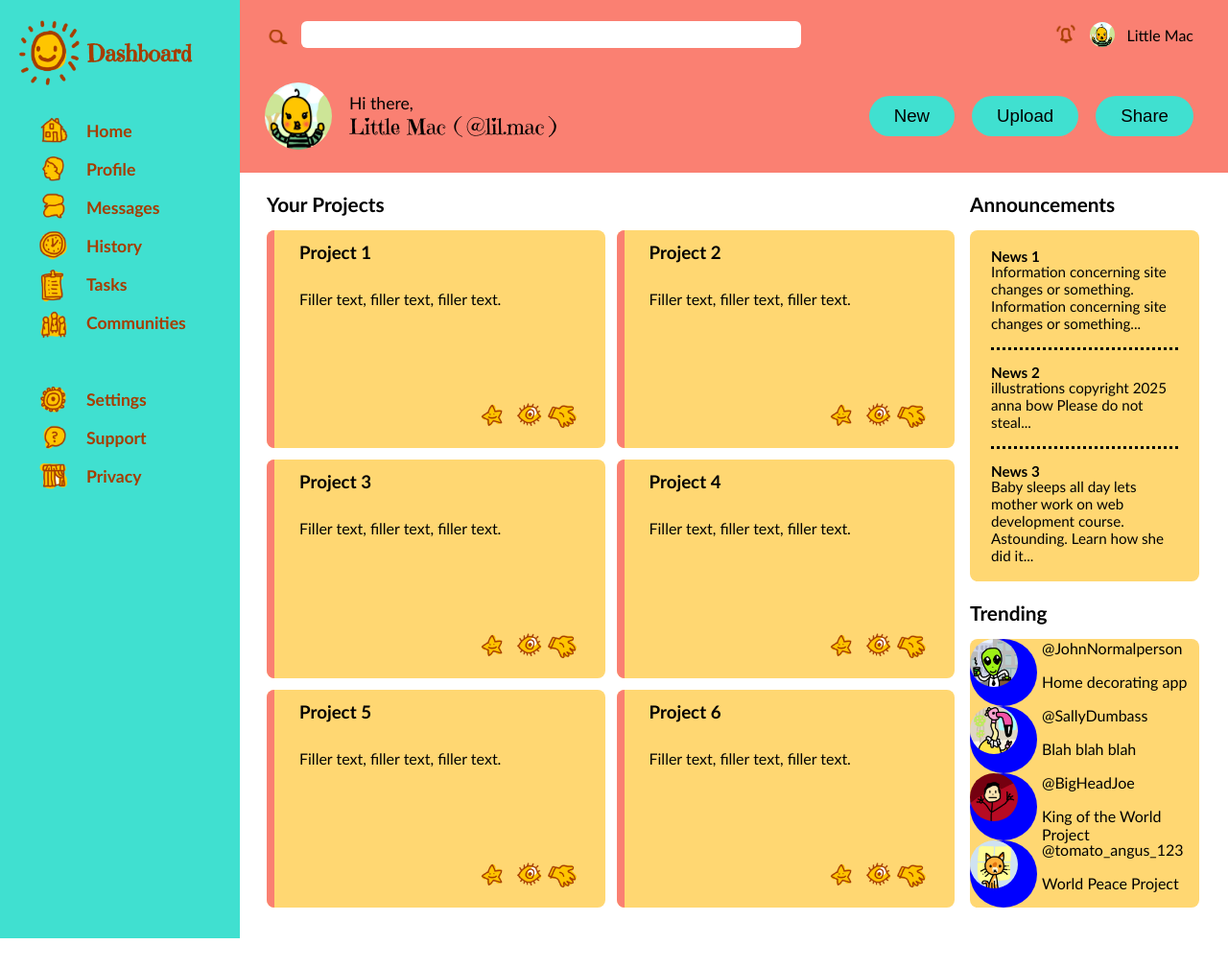
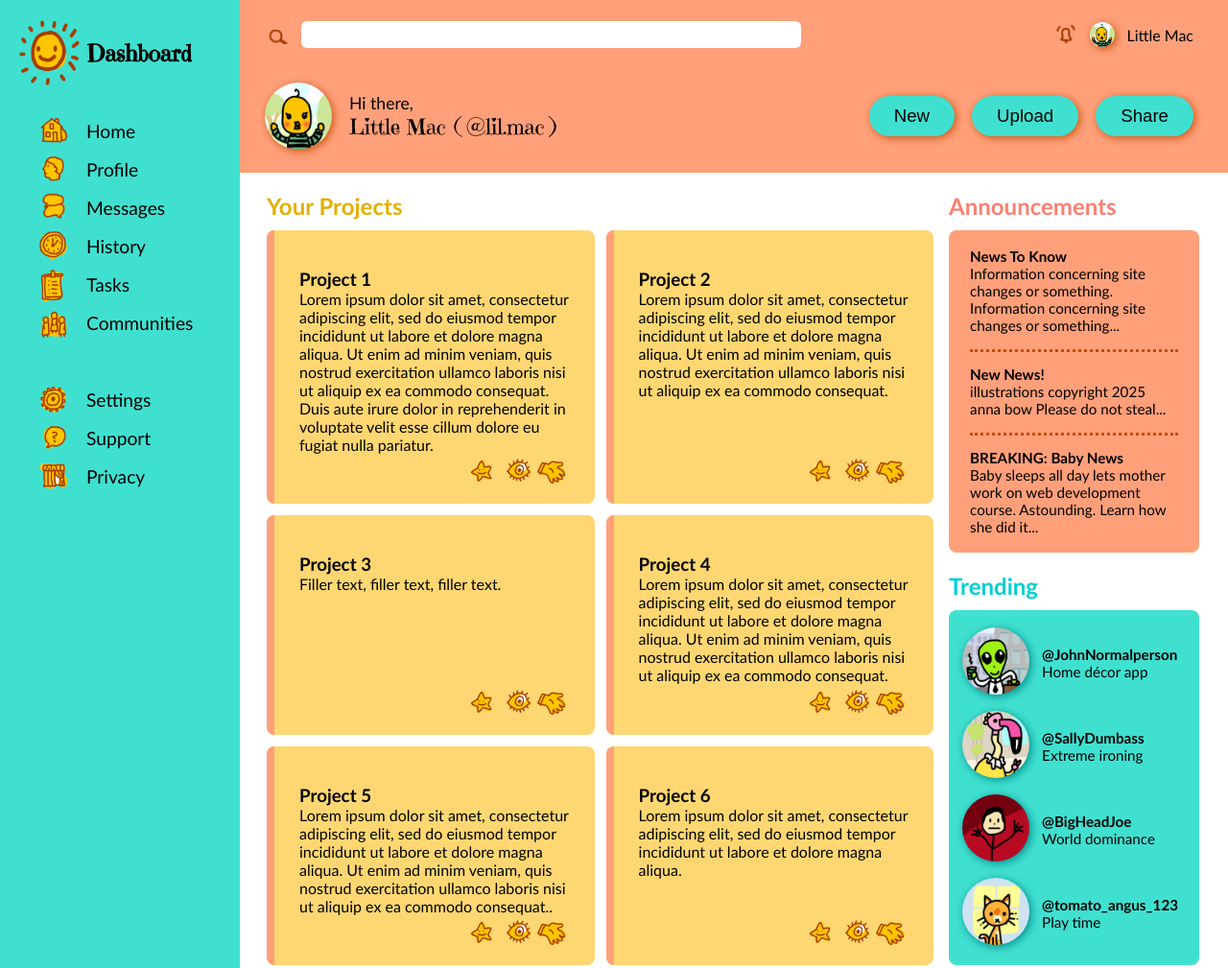
Before and after one commit to mopedcow/odin_dashboard, a plain HTML site: page index.html in a window 1280 px wide. Shown: the top 1009 px of the page at 96% size. Before the commit the page ends 978 px from the top, so only its background shows below. Drawn offline with Linux system fonts and the light colour scheme.

Commit message:
Complete styling project.

```diff
--- a/index.html
+++ b/index.html
@@ -59,7 +59,7 @@
                 <div class="stripe"></div>
                 <div class="card-content">
                     <h3>Project 1</h3>
-                    <p>Filler text, filler text, filler text.</p>
+                    <p>Lorem ipsum dolor sit amet, consectetur adipiscing elit, sed do eiusmod tempor incididunt ut labore et dolore magna aliqua. Ut enim ad minim veniam, quis nostrud exercitation ullamco laboris nisi ut aliquip ex ea commodo consequat. Duis aute irure dolor in reprehenderit in voluptate velit esse cillum dolore eu fugiat nulla pariatur.</p>
                     <div class="social-btns"><img src="image/favorite.png" alt="favorite"><img src="image/seen.png" alt="seen"><img src="image/share.png" alt="seen"></div>
                 </div>
             </div>
@@ -67,7 +67,7 @@
                 <div class="stripe"></div>
                 <div class="card-content">
                     <h3>Project 2</h3>
-                    <p>Filler text, filler text, filler text.</p>
+                    <p>Lorem ipsum dolor sit amet, consectetur adipiscing elit, sed do eiusmod tempor incididunt ut labore et dolore magna aliqua. Ut enim ad minim veniam, quis nostrud exercitation ullamco laboris nisi ut aliquip ex ea commodo consequat.</p>
                     <div class="social-btns"><img src="image/favorite.png" alt="favorite"><img src="image/seen.png" alt="seen"><img src="image/share.png" alt="seen"></div>
                 </div>
             </div>
@@ -83,7 +83,7 @@
                 <div class="stripe"></div>
                 <div class="card-content">
                     <h3>Project 4</h3>
-                    <p>Filler text, filler text, filler text.</p>
+                    <p>Lorem ipsum dolor sit amet, consectetur adipiscing elit, sed do eiusmod tempor incididunt ut labore et dolore magna aliqua. Ut enim ad minim veniam, quis nostrud exercitation ullamco laboris nisi ut aliquip ex ea commodo consequat.</p>
                     <div class="social-btns"><img src="image/favorite.png" alt="favorite"><img src="image/seen.png" alt="seen"><img src="image/share.png" alt="seen"></div>
                 </div>
             </div>
@@ -91,7 +91,7 @@
                 <div class="stripe"></div>
                 <div class="card-content">
                     <h3>Project 5</h3>
-                    <p>Filler text, filler text, filler text.</p>
+                    <p>Lorem ipsum dolor sit amet, consectetur adipiscing elit, sed do eiusmod tempor incididunt ut labore et dolore magna aliqua. Ut enim ad minim veniam, quis nostrud exercitation ullamco laboris nisi ut aliquip ex ea commodo consequat..</p>
                     <div class="social-btns"><img src="image/favorite.png" alt="favorite"><img src="image/seen.png" alt="seen"><img src="image/share.png" alt="seen"></div>
                 </div>
             </div>
@@ -99,7 +99,7 @@
                 <div class="stripe"></div>
                 <div class="card-content">
                     <h3>Project 6</h3>
-                    <p>Filler text, filler text, filler text.</p>
+                    <p>Lorem ipsum dolor sit amet, consectetur adipiscing elit, sed do eiusmod tempor incididunt ut labore et dolore magna aliqua.</p>
                     <div class="social-btns"><img src="image/favorite.png" alt="favorite"><img src="image/seen.png" alt="seen"><img src="image/share.png" alt="seen"></div>
                 </div>
             </div>
@@ -107,13 +107,13 @@
         <div class="announcements"><span class="content-header">Announcements</span></div>
         <div class="announcements grid card">
             <div class="news-item">
-                <h4>News 1</h4>
+                <h4>News To Know</h4>
                 <p>Information concerning site changes or something. Information concerning site changes or something...  </p>
             </div><div class="news-item">
-                <h4>News 2</h4>
+                <h4>New News!</h4>
                 <p>illustrations copyright 2025 anna bow Please do not steal... </p>
             </div><div class="news-item">
-                <h4>News 3</h4>
+                <h4>BREAKING: Baby News</h4>
                 <p>Baby sleeps all day lets mother work on web development course. Astounding. Learn how she did it... </p>
             </div>
         </div>
@@ -122,19 +122,19 @@
             <div class="user-container">
                 <div class="user-icon"><img src="image/user1.jpg" alt="user1"></div>
                 <span class="user-handle">@JohnNormalperson</span>
-                <span class="user-title">Home decorating app</span>
+                <span class="user-title">Home décor app</span>
             </div><div class="user-container">
                 <div class="user-icon"><img src="image/user2.jpg" alt="user2"></div>
                 <span class="user-handle">@SallyDumbass</span>
-                <span class="user-title">Blah blah blah</span>
+                <span class="user-title">Extreme ironing</span>
             </div><div class="user-container">
                 <div class="user-icon"><img src="image/user3.jpg" alt="user3"></div>
                 <span class="user-handle">@BigHeadJoe</span>
-                <span class="user-title">King of the World Project</span>
+                <span class="user-title">World dominance</span>
             </div><div class="user-container">
                 <div class="user-icon"><img src="image/user4.jpg" alt="user4"></div>
                 <span class="user-handle">@tomato_angus_123</span>
-                <span class="user-title">World Peace Project</span>
+                <span class="user-title">Play time</span>
             </div>
         </div>
     </div>
--- a/style.css
+++ b/style.css
@@ -23,7 +23,7 @@ body {
     grid-template: 180px 1fr / 250px 1fr;
 }
 .header {
-    background: salmon;
+    background: lightsalmon;
     display: flex;
     flex-direction: column;
     justify-content: space-between;
@@ -57,6 +57,11 @@ body {
 .user-icon img {
     border-radius: 50%;
 }
+.header .user-icon,
+.header .user-icon-small,
+.header-nav button {
+    filter: drop-shadow(2px 2px 4px #c95614);
+}
 .header .user-icon-small,
 .header .bell,
 .search-button input {
@@ -73,7 +78,6 @@ div.search-button {
     background-position: 0;
     border: 0;
 }
-
 .search-bar {
     width: 80%;
     height: 28px;
@@ -113,13 +117,10 @@ div.search-button {
     background-color: turquoise;
     border-radius: 25px;
 }
-
 .sidebar {
     background: turquoise;
     padding: 36px;
-    font-weight: bold;
-    font-size: 1.1rem;
-    color: #A63D00;
+    font-size: 1.2rem;
 
     grid-row: 1 / 3;
 
@@ -167,9 +168,18 @@ div.search-button {
 .trending {
     margin-top: 20px
 }
+.main-container .content-header {
+    color: #e4af00
+}
 .content-header {
-    font-size: 1.3rem;
+    font-size: 1.5rem;
     font-weight: 700;
+}
+.announcements .content-header {
+    color: salmon;
+}
+.trending .content-header {
+    color: darkturquoise;
 }
 .main-container .projects.grid {
     grid-row: 2 / 5;
@@ -180,15 +190,15 @@ div.search-button {
 }
 .card {
     border-radius: 8px;
-    background-color: rgb(255, 215, 114);
 }
 .projects .card {
+    background-color: rgb(255, 215, 114);
     overflow: hidden;
     display: grid;
     grid-template: 100% / 8px auto;
 }
 .stripe {
-    background: salmon;
+    background: lightsalmon;
 }
 .card-content {
     padding: 12px 26px;
@@ -196,35 +206,48 @@ div.search-button {
     grid-auto-flow: row;
     grid-template-rows: 50px auto 40px;
 }
+.card-content h3 {
+    align-self: end;
+}
 .social-btns {
     justify-self: flex-end;
 }
 .main-container .projects.grid img {
     width: 36px;
 }
-.announcements.grid {
+.announcements.grid,
+.trending.grid {
     font-size: .95rem;
     padding: 18px 22px;
     display: flex;
     flex-direction: column;
     gap: 14px;
 }
-.news-item p {
-    margin-top: -2px;
+.announcements.grid {
+    background: lightsalmon;
+}
+.trending.grid {
+    background: turquoise;
 }
 .news-item:not(:last-child) {
     padding-bottom: 16px;
-    border-bottom: 3px dotted black;
+    border-bottom: 3px dotted #ca4a00;
 }
-.main-container .user-container {
+.trending .user-container {
     display: grid;
-    grid-template-rows: 35px 35px;
-    grid-template-columns: 75px 1fr;
+    grid-template-rows: auto auto;
+    grid-template-columns: 75px auto;
 }
-.main-container .user-icon {
+.trending .user-icon {
     grid-row: 1 / 3;
-    background: blue;
+    position: relative;
+    left: -8px;
 }
-.main-container .user-icon img {
-    width: 50px;
+.trending .user-icon img {
+    width: 100%;
+    filter: drop-shadow(2px 2px 5px darkcyan);
 }
+.trending .user-handle {
+    font-weight: 700;
+    align-self: end;
+}
```
